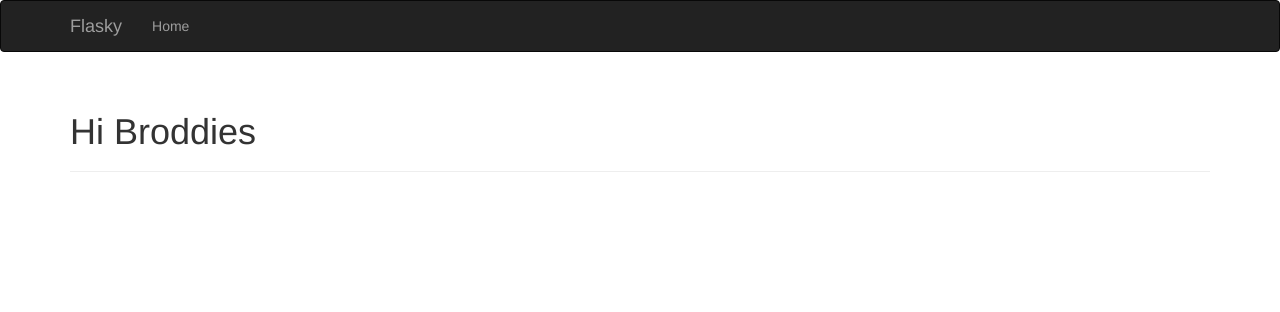
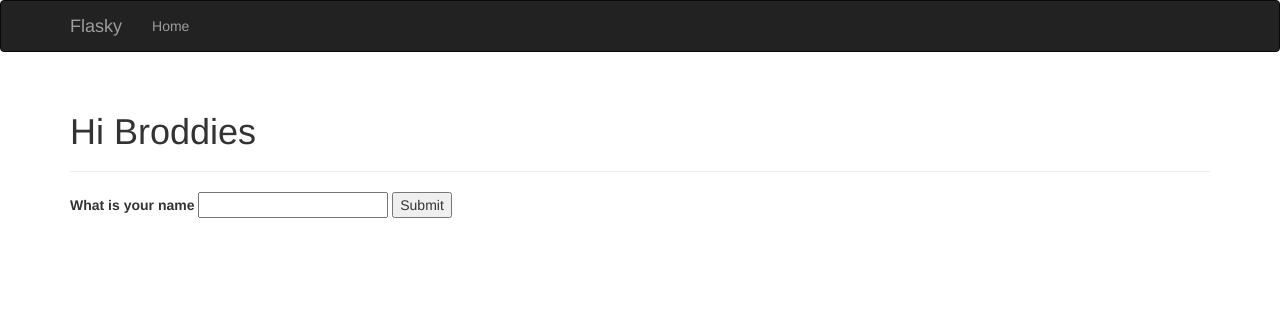
Before and after one commit to Ambar-Santos/FLASK-RELATED, a Flask app: page / in a window 1280 px wide. Shown: the top 312 px of the page. Run offline with Flask 3, Linux system fonts and the light colour scheme; some libraries are stand-ins or nearby versions.

Commit message:
adding forms with WTFforms

```diff
--- a/practice/app.py
+++ b/practice/app.py
@@ -1,18 +1,41 @@
 #Initialization
 from flask import Flask, redirect, render_template
 from flask_bootstrap import Bootstrap
+from flask_wtf import FlaskForm
+from wtforms import StringField, SubmitField
+from wtforms.validators import DataRequired
 
 
 app = Flask(__name__)
+app.config['SECRET_KEY'] = 'watapatapitusberry'
+
 bootstrap = Bootstrap(app)
+
+#Class for WTForms package
+class NameForm(FlaskForm):
+   name = StringField('What is your name', validators=[DataRequired()])
+   submit = SubmitField('Submit')
+
+
+#Routes
 
 @app.route('/')
 def index():
-    return render_template('index.html')
+    form = NameForm()
+    return render_template('index.html', form=form)
 
 @app.route('/user/<user>')
-def user(user):
-    return render_template('user.html', user=user)
+def user(name):
+    return render_template('user.html', name=name)
+
+@app.errorhandler(404)
+def page_not_found(e):
+   return render_template('404.html'), 404
+
+@app.errorhandler(500)
+def internal_server_error(e):
+   return render_template('500.html'), 500
+
 
 
 if __name__ == '__main__':
--- a/practice/templates/index.html
+++ b/practice/templates/index.html
@@ -1,10 +1,26 @@
 {% extends "base.html" %}
 
 {% block title %}Flasky{% endblock %}
+
+{% block head%}
+{{ super() }}
+<style>
+  #name{
+       font-style: italic;
+  }
+</style>
+{% endblock %}
 
 {% block page_content %}
   <div class="page-header">
     <h1>Hi Broddies</h1>
   </div>
-</div>
+  <div>
+    <form method="POST"action="/user">
+      {{ form.hidden_tag() }}
+      {{ form.name.label }} {{ form.name(id='name') }}
+      {{ form.submit() }}
+    </form>
+  </div>
+
 {% endblock %}
```
Also changed, not shown: practice/templates/user.html (+9 -0 lines).
